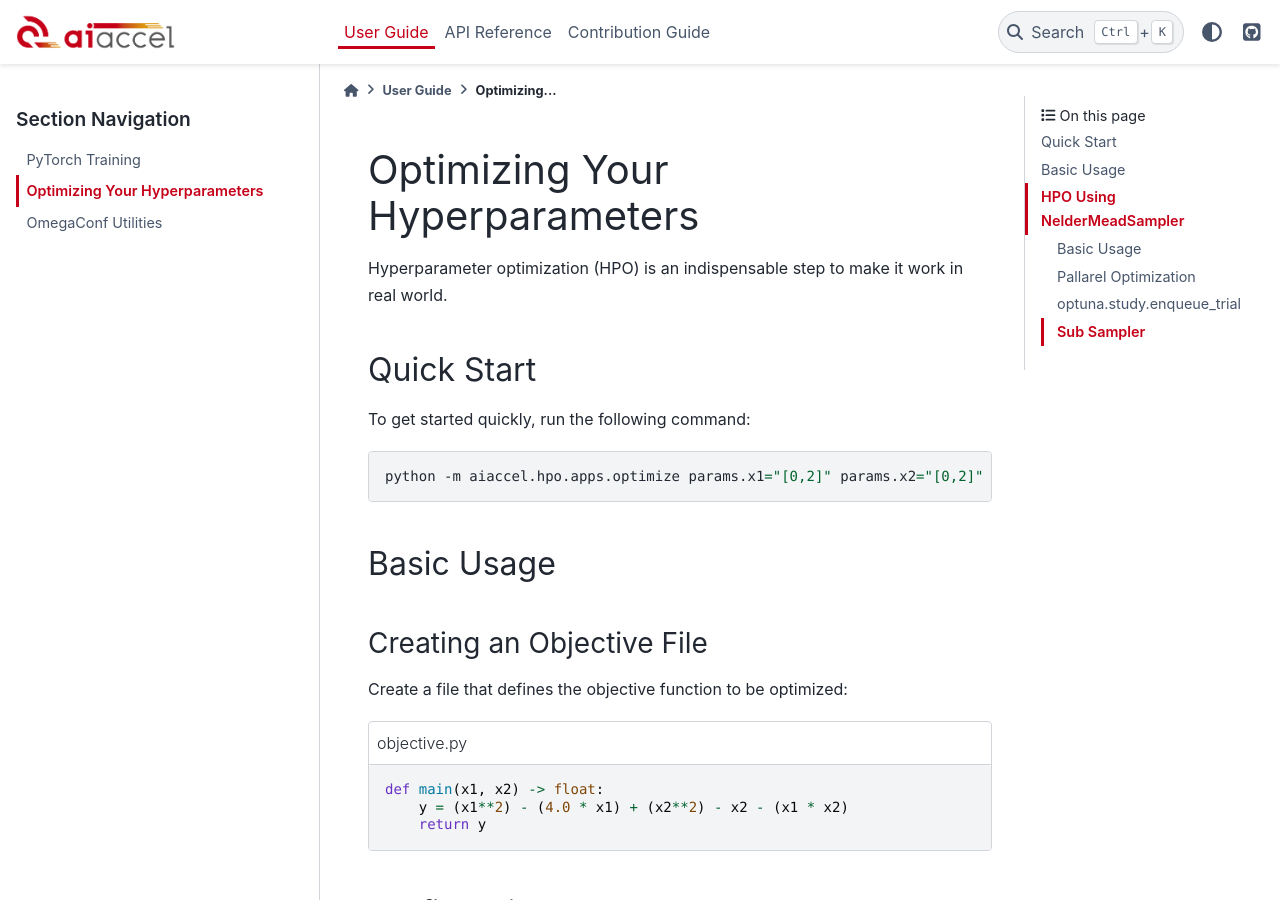
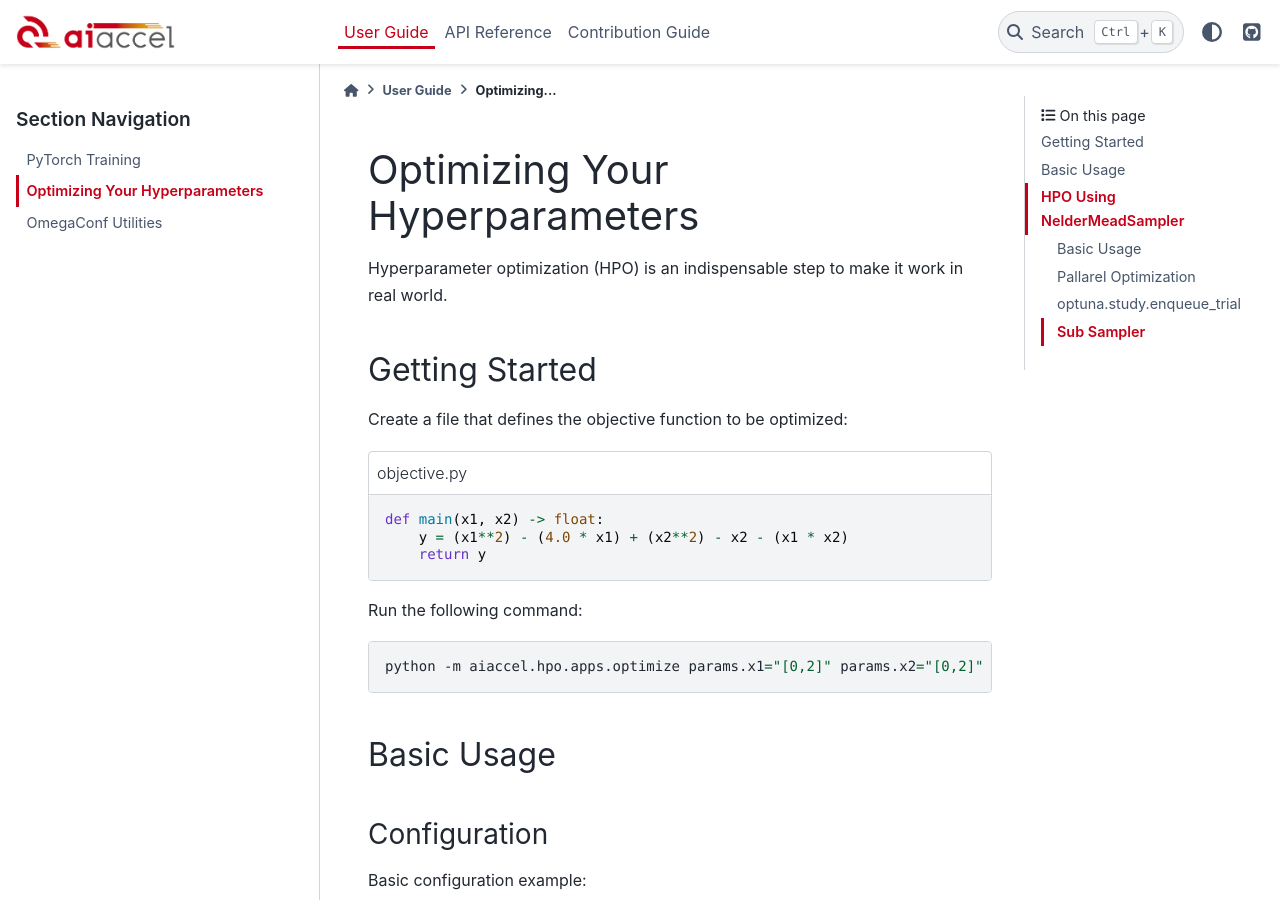
Before and after one commit to aistairc/aiaccel, a Sphinx documentation site: the page built from docs/source/user_guide/hpo.rst, in a window 1280 px wide and 900 px high. Built offline with Sphinx 7.4.7 and the PyData theme 0.15.4, drawn with Linux system fonts in a browser that asks for light colours.

Commit message:
Rename Getting Started.

```diff
--- a/docs/source/user_guide/hpo.rst
+++ b/docs/source/user_guide/hpo.rst
@@ -4,20 +4,8 @@ Optimizing Your Hyperparameters
 Hyperparameter optimization (HPO) is an indispensable step to make it work in real
 world.
 
-Quick Start
------------
-
-To get started quickly, run the following command:
-
-.. code-block:: bash
-
-    python -m aiaccel.hpo.apps.optimize params.x1="[0,2]" params.x2="[0,2]" objective._target_="objective.main" n_trials=30
-
-Basic Usage
------------
-
-Creating an Objective File
-~~~~~~~~~~~~~~~~~~~~~~~~~~
+Getting Started
+---------------
 
 Create a file that defines the objective function to be optimized:
 
@@ -27,6 +15,15 @@ Create a file that defines the objective function to be optimized:
     def main(x1, x2) -> float:
         y = (x1**2) - (4.0 * x1) + (x2**2) - x2 - (x1 * x2)
         return y
+
+Run the following command:
+
+.. code-block:: bash
+
+    python -m aiaccel.hpo.apps.optimize params.x1="[0,2]" params.x2="[0,2]" objective._target_="objective.main" n_trials=30
+
+Basic Usage
+-----------
 
 Configuration
 ~~~~~~~~~~~~~
```
